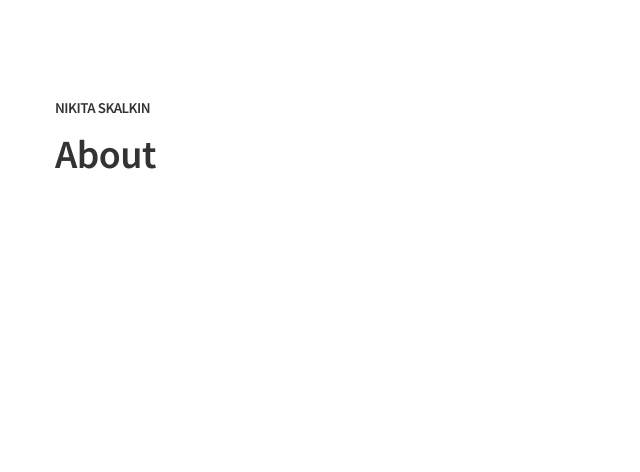
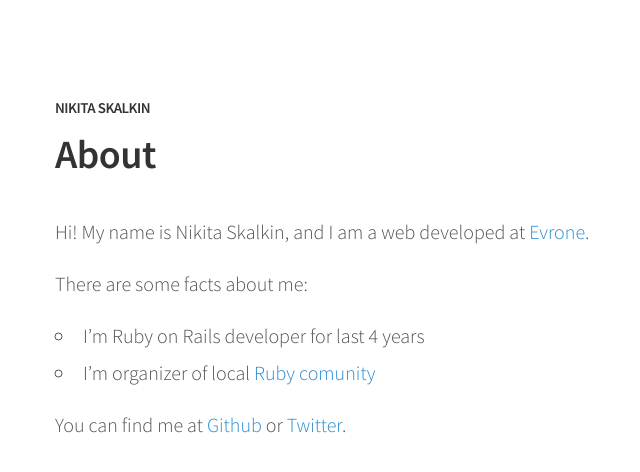
Before and after one commit to nsklkn/nsklkn.github.io, a Jekyll site: the page built from about.md, in a window 1280 px wide. Shown: the top 472 px of the page, without its empty margins (225-865 px from the left). Built offline with Jekyll 4.4.1, drawn with Linux system fonts in a browser that asks for light colours.

Commit message:
about page

```diff
--- a/about.md
+++ b/about.md
@@ -2,3 +2,13 @@
 title: About
 permalink: /about/
 ---
+
+Hi! My name is Nikita Skalkin, and I am a web developed at
+[Evrone](https://evrone.com/).
+
+There are some facts about me:
+* I'm Ruby on Rails developer for last 4 years
+* I'm organizer of local [Ruby comunity](http://orel-rb.ru/)
+
+You can find me at [Github](https://github.com/nsklkn) or
+[Twitter](https://twitter.com/nsklkn).
```
